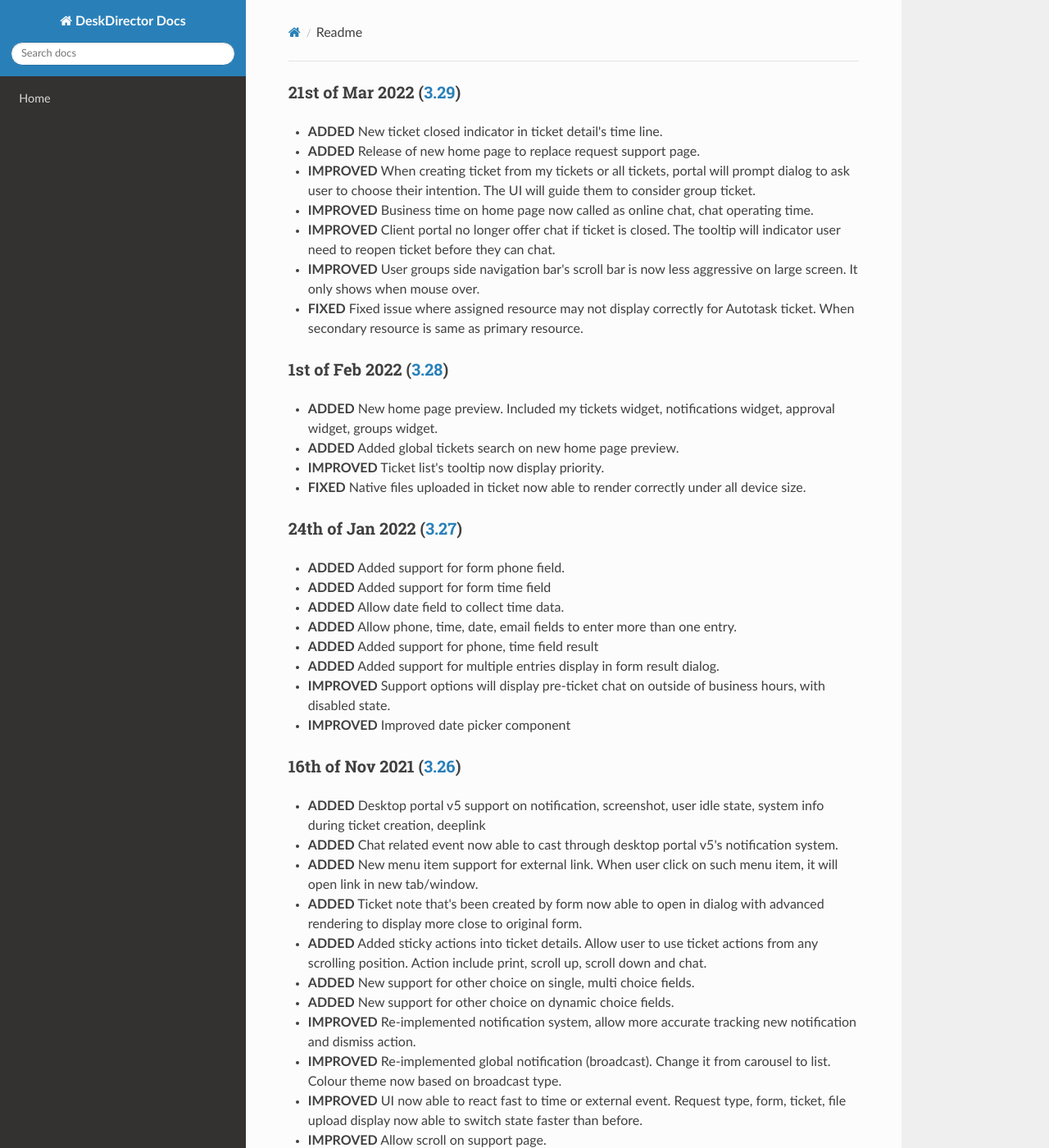
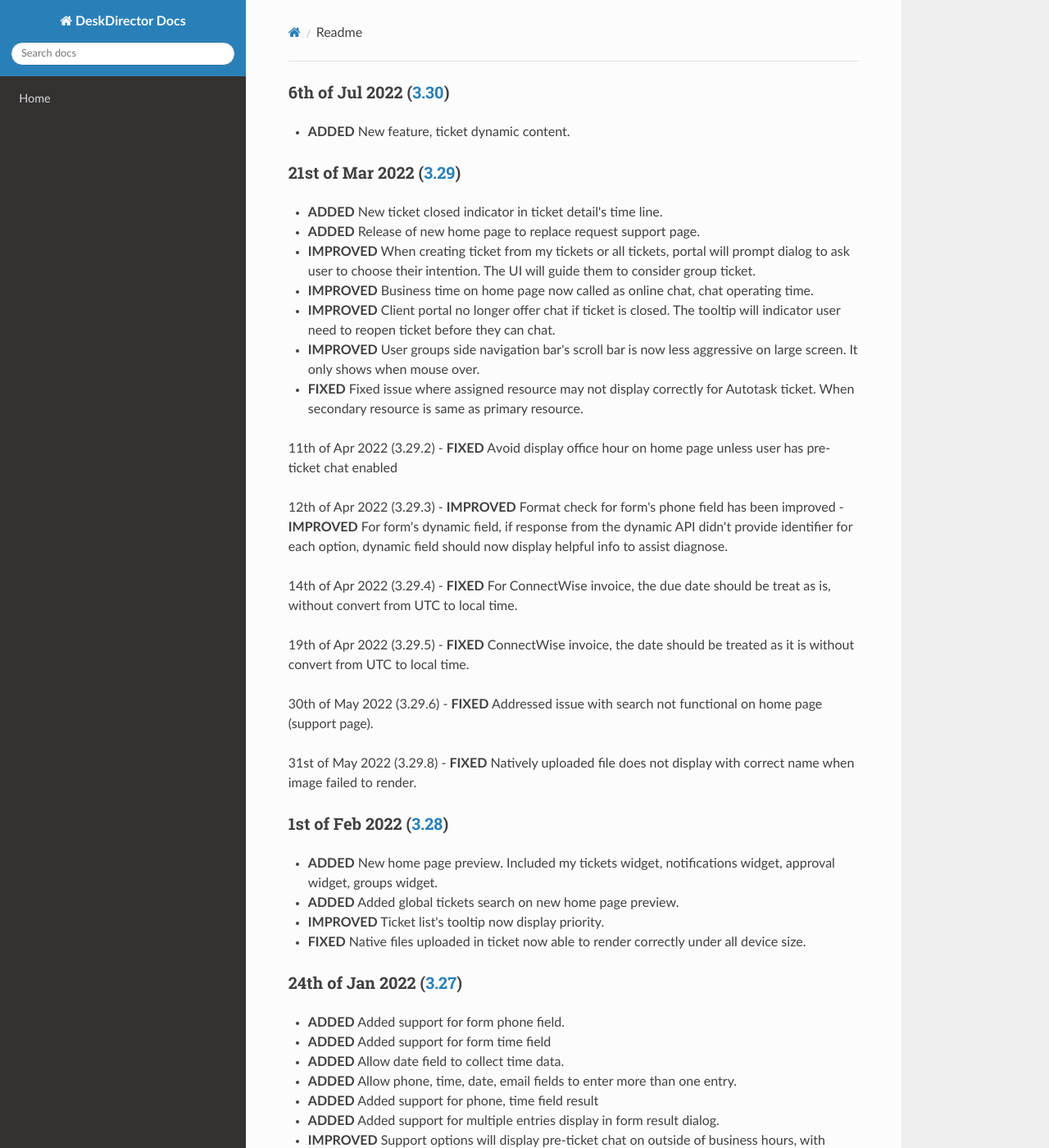
Before and after one commit to DeskDirector/docs, an MkDocs documentation site: the page built from docs/_release/portal/readme.md, in a window 1280 px wide and 1400 px high. Shown: the whole window at 82% size. Built offline with MkDocs 1.6.1, drawn with Linux system fonts in a browser that asks for light colours; nearby versions of some CDN libraries; old or Windows-style settings are respelled for this version of MkDocs.

Commit message:
Update readme.md

```diff
--- a/docs/_release/portal/readme.md
+++ b/docs/_release/portal/readme.md
@@ -1,3 +1,6 @@
+### 6th of Jul 2022 ([3.30](v3.30))
+- **ADDED** New feature, ticket dynamic content.
+
 ### 21st of Mar 2022 ([3.29](v3.29))
 
 - **ADDED** New ticket closed indicator in ticket detail's time line.
@@ -7,6 +10,25 @@
 - **IMPROVED** Client portal no longer offer chat if ticket is closed. The tooltip will indicator user need to reopen ticket before they can chat.
 - **IMPROVED** User groups side navigation bar's scroll bar is now less aggressive on large screen. It only shows when mouse over.
 - **FIXED** Fixed issue where assigned resource may not display correctly for Autotask ticket. When secondary resource is same as primary resource.
+
+11th of Apr 2022 (3.29.2)
+- **FIXED** Avoid display office hour on home page unless user has pre-ticket chat enabled
+
+12th of Apr 2022 (3.29.3)
+- **IMPROVED** Format check for form's phone field has been improved
+- **IMPROVED** For form's dynamic field, if response from the dynamic API didn't provide identifier for each option, dynamic field should now display helpful info to assist diagnose.
+
+14th of Apr 2022 (3.29.4)
+- **FIXED** For ConnectWise invoice, the due date should be treat as is, without convert from UTC to local time.
+
+19th of Apr 2022 (3.29.5)
+- **FIXED** ConnectWise invoice, the date should be treated as it is without convert from UTC to local time.
+
+30th of May 2022 (3.29.6)
+- **FIXED** Addressed issue with search not functional on home page (support page).
+
+31st of May 2022 (3.29.8)
+- **FIXED** Natively uploaded file does not display with correct name when image failed to render.
 
 ### 1st of Feb 2022 ([3.28](v3.28))
 
```
